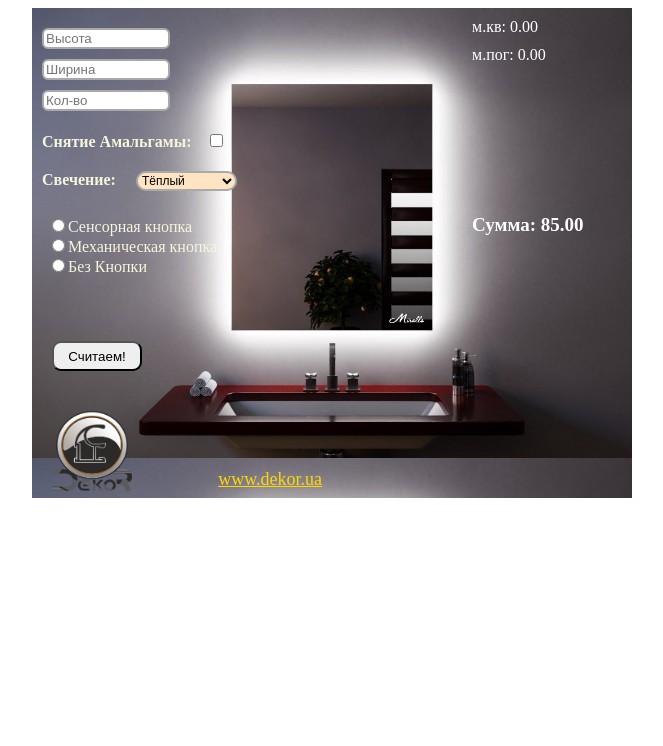
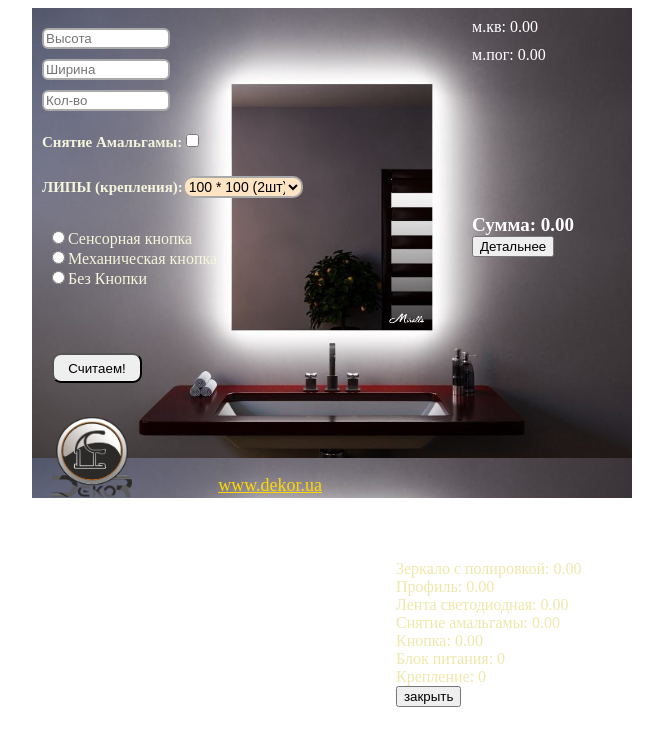
Before and after one commit to chetkiy777/lighting-mirror, a React (Create React App) app: page /#/showInfo in a window 1280 px wide. Shown: the top 746 px of the page, without its empty margins (308-971 px from the left). Built offline with nearby package versions, Linux system fonts and the light colour scheme.

Commit message:
fix button closeInfo

```diff
--- a/src/App.js
+++ b/src/App.js
@@ -3,12 +3,12 @@ import style from './style.module.css'
 import {InputData} from "./components/InputData";
 import {ResultData} from "./components/ResultData";
 import {Header} from "./components/Header";
-import {BrowserRouter, Route} from "react-router-dom";
+import {BrowserRouter, HashRouter, Route} from "react-router-dom";
 import {ShowInfo} from "./components/ShowInfo";
 
 const App = (props) => {
   return (
-      <BrowserRouter>
+      <HashRouter>
         <div className={style.wrapper}>
 
             <Header/>
@@ -18,7 +18,7 @@ const App = (props) => {
             <Route path="/showInfo" render={() => <ShowInfo/>}  />
         </div>
 
-      </BrowserRouter>
+      </HashRouter>
   )
 }
 
--- a/src/components/InputData.jsx
+++ b/src/components/InputData.jsx
@@ -1,5 +1,5 @@
 import React from "react"
-import {useDispatch} from "react-redux"
+import {useDispatch, useSelector} from "react-redux"
 import style from "./style.module.css"
 import {
     setAmalgama,
@@ -7,18 +7,38 @@ import {
     setButtonCoast,
     setMkv,
     setMpog,
-    showInfoToggle
+    showInfoToggle,
+    setPowerBlock,
+    setLipsCoast
 } from "../store/mainReducer";
-
-
-
-
 
 
 export const InputData = () => {
 
 
+    const isImage = useSelector(state => state.mainReducer.data.isAmalgama)
     const dispatch = useDispatch()
+
+    const choicePowerBlock = (mpog) => {
+        if (mpog > 2 && mpog < 0 ) {
+            dispatch(setPowerBlock(265))
+        } else if (mpog > 2 && mpog < 3 ) {
+            dispatch(setPowerBlock(290))
+        } else if (mpog > 3 && mpog < 4 ) {
+            dispatch(setPowerBlock(370))
+        } else if (mpog > 3 && mpog < 10 ) {
+            dispatch(setPowerBlock(450))
+        }
+    }
+
+    const choiceLips = (value) => {
+        if (value === "mini") {
+            dispatch(setLipsCoast(56))
+        } else if (value === "middle" || value === "large") {
+            dispatch(setLipsCoast(100))
+        }
+    }
+
 
     const handleSubmit = (e) => {
         e.preventDefault()
@@ -29,9 +49,14 @@ export const InputData = () => {
             kol: +form["kol"].value,
             isAmalgama: form["isAmalgama"].checked,
             lightType: form["select"].value,
-            btnType: form["btnType"].value
+            btnType: form["btnType"].value,
+            lips: form["select"].value
         }
 
+        choiceLips(data.lips)
+
+        const mpogLocal = ((((data.height/1000) + (data.width/1000))*data.kol)*2)
+        choicePowerBlock(mpogLocal)
 
         dispatch(setMkv(data))
         dispatch(setMpog(data))
@@ -39,7 +64,7 @@ export const InputData = () => {
         dispatch(setAmalgamaCoast(data))
         dispatch(showInfoToggle(true))
 
-        switch(data.btnType) {
+        switch (data.btnType) {
             case "sensorBtn":
                 return dispatch(setButtonCoast(550))
             case "mehanicBtn":
@@ -48,9 +73,10 @@ export const InputData = () => {
                 return dispatch(setButtonCoast(0))
         }
 
+
     }
 
-    return(
+    return (
         <div className={style.leftSide}>
 
             <form onSubmit={handleSubmit}>
@@ -59,19 +85,23 @@ export const InputData = () => {
                 <input className={style.inp} type="number" name="kol" placeholder="Кол-во"/>
 
                 <div className={style.isAmalg}>
-                    <label className={style.label} htmlFor="isAmalgama">Снятие Амальгамы: </label>
-                    <input type="checkbox" name="isAmalgama"/>
-
+                    <label className={style.label} htmlFor="isAmalgama">Снятие Амальгамы:
+                        <input type="checkbox" name="isAmalgama"/>
+                    </label>
                 </div>
 
-                <div>
-                    <label className={style.label} htmlFor="select">Свечение:</label>
+                {isImage ? <input placeholder='введите номер картинки их каталога'/> : ''
+
+                }
+
+                <div className={style.lips}>
+                    <label className={style.label} htmlFor="select">ЛИПЫ (крепления):
                     <select name="select" className={style.select}>
-                        <option value="hot">Тёплый</option>
-                        <option value="middle">Нейтральный</option>
-                        <option value="cold" >Холодный</option>
+                        <option value="mini" >100 * 100 (2шт)</option>
+                        <option value="middle" >100 * 100 (2шт)</option>
+                        <option value="large" >100 * 100 (2шт)</option>
                     </select>
-
+                    </label>
                 </div>
 
                 <div className={style.selectBtnType}>
@@ -93,5 +123,6 @@ export const InputData = () => {
             </form>
 
         </div>
+
     )
 }
--- a/src/components/ResultData.jsx
+++ b/src/components/ResultData.jsx
@@ -1,22 +1,34 @@
 import React from "react"
 import style from "./style.module.css"
-import {useSelector} from "react-redux";
+import {useSelector, useDispatch} from "react-redux";
 import {NavLink} from "react-router-dom";
+import {ShowInfo} from "./ShowInfo"
+import {showInfoToggle} from "../store/mainReducer"
+
 
 export const ResultData = () => {
 
+    const dispatch = useDispatch()
+
     const mkv = useSelector(state => state.mainReducer.mkv)
     const mpog = useSelector(state => state.mainReducer.mpog)
-    const coast = useSelector(state => state.mainReducer.coast)
-    const coastLightType = useSelector(state => state.mainReducer.coastLightType)
+    const coastAmalgama = useSelector(state => state.mainReducer.coastAmalgama)
     const profileCoast = useSelector(state => state.mainReducer.profileCoast)
     const showInfo = useSelector(state => state.mainReducer.showInfo)
+    const btnTypeCoast = useSelector(state => state.mainReducer.btnTypeCoast)
+    const coastLED = useSelector(state => state.mainReducer.coastLED)
+    const powerBlockType = useSelector(state => state.mainReducer.powerBlockType)
+    const coastLips = useSelector(state => state.mainReducer.coastLips)
+
+    const openInfo = () => {
+        dispatch(showInfoToggle(true))
+    }
 
 
 
 
-
-    let summ = (mkv * 470) + (mpog * 20) + coast + coastLightType + (mpog * profileCoast)
+    let summ = (mkv * 514) + (mpog * 29) + (mkv * coastAmalgama) + (mpog * coastLED)
+               + (mpog * profileCoast) + btnTypeCoast + powerBlockType + coastLips
 
 
 
@@ -27,7 +39,8 @@ export const ResultData = () => {
             <div className={style.results}>м.кв: {mkv.toFixed(2)}</div>
             <div className={style.results}>м.пог: {mpog.toFixed(2)}</div>
             <div className={style.summ}>Сумма: {summ.toFixed(2) }</div>
-            {showInfo ? <NavLink  to="/showInfo">Дeтальнее</NavLink> : <div> </div>}
+            <button onClick={() => openInfo()}>Детальнее</button>
+            {showInfo ? <ShowInfo/> : <div> </div>}
         </div>
     )
 }
--- a/src/components/ShowInfo.jsx
+++ b/src/components/ShowInfo.jsx
@@ -1,26 +1,38 @@
 import React from 'react'
 import style from './style.module.css'
-import {useSelector} from "react-redux";
+import {useSelector, useDispatch} from "react-redux";
+import {showInfoToggle} from "../store/mainReducer"
 
 export const ShowInfo = () => {
 
+    const dispatch = useDispatch()
+
     const mkv = useSelector(state => state.mainReducer.mkv)
     const mpog = useSelector(state => state.mainReducer.mpog)
-    const coast = useSelector(state => state.mainReducer.coast)
-    const coastLightType = useSelector(state => state.mainReducer.coastLightType)
+    const coastAmalgama = useSelector(state => state.mainReducer.coastAmalgama)
+    const coastLED = useSelector(state => state.mainReducer.coastLED)
     const profileCoast = useSelector(state => state.mainReducer.profileCoast)
     const btnTypeCoast = useSelector(state => state.mainReducer.btnTypeCoast)
+    const powerBlockType = useSelector(state => state.mainReducer.powerBlockType)
+    const coastLips = useSelector(state => state.mainReducer.coastLips)
+
+    const close = () => {
+        dispatch(showInfoToggle(false))
+    }
+
 
 
     return(
         <div className={style.showInfoBlock}>
-            <div className="resItem">Зеркало с полировкой: {(mkv * 410).toFixed(2)} </div>
+            <div className="resItem">Зеркало с полировкой: {((mkv * 514) + (mpog * 29)).toFixed(2)} </div>
             <div className="resItem">Профиль: {(mpog * profileCoast).toFixed(2)} </div>
-            <div className="resItem">Лента светодиодная: {(mpog * coastLightType).toFixed(2)} </div>
-            <div className="resItem">Снятие амальгамы: {(mkv * coast).toFixed(2)} </div>
+            <div className="resItem">Лента светодиодная: {(mpog * coastLED).toFixed(2)} </div>
+            <div className="resItem">Снятие амальгамы: {(mkv * coastAmalgama).toFixed(2)} </div>
             <div className="resItem">Кнопка: {btnTypeCoast.toFixed(2)} </div>
-            <div className="resItem">Блок питания: </div>
-            <a href="https://chetkiy777.github.io/build/">закрыть</a>
+            <div className="resItem">Блок питания: {powerBlockType} </div>
+            <div className="resItem">Крепление: {coastLips} </div>
+
+            <button onClick={() => close()}>закрыть</button>
         </div>
     )
 }
--- a/src/components/style.module.css
+++ b/src/components/style.module.css
@@ -45,12 +45,13 @@ form {
     color: white;
     margin-top: 20px;
     margin-bottom: 10px;
+    margin-left: 10px;
+    font-size: 14px;
 }
 
 .select {
     align-items: center;
-    font-size: 12px;
-    margin: 10px;
+    font-size: 14px;
     max-width: 120px;
     background: bisque;
     border-radius: 10px;
@@ -58,8 +59,7 @@ form {
 }
 
 .label {
-    margin: 10px;
-    font-size: 16px;
+    font-size: 15px;
     color: beige;
     font-weight: bold;
 }
@@ -96,13 +96,20 @@ form {
 }
 
 .showInfoBlock {
+    display: block;
     position: absolute;
     color: palegoldenrod;
-    padding-top: 330px;
-    padding-left: 390px;
+    top: 70%;
+    left: 55%;
 }
 
 .showInfoBlock a {
     color: gold;
     font-weight: bold;
 }
+
+.lips {
+    margin-top: 15px;
+    margin-bottom: 15px;
+    margin-left: 10px;
+}
--- a/src/store/mainReducer.js
+++ b/src/store/mainReducer.js
@@ -5,6 +5,11 @@ const SET_AMALGAMA_COAST = 'SET_AMALGAMA_COAST'
 const SET_LIGHT_TYPE_COAST = 'SET_LIGHT_TYPE_COAST'
 const SET_SHOW_INFO = 'SET_SHOW_INFO'
 const SET_BUTTON_COAST = 'SET_BUTTON_COAST'
+const SET_POWER_BLOCK = 'SET_POWER_BLOCK'
+const SET_LIPS_COAST = 'SET_LIPS_COAST'
+
+
+
 
 let initialState = {
     data: {
@@ -16,12 +21,13 @@ let initialState = {
     },
     mkv: 0,
     mpog: 0,
-    coast: 0,
-    summ: 0,
-    coastLightType: 85,
-    profileCoast: 75,
+    coastAmalgama: 0,
+    profileCoast: 95,
     showInfo: false,
-    btnTypeCoast: 0
+    btnTypeCoast: 0,
+    coastLED: 85,
+    powerBlockType: 0,
+    coastLips: 0
 }
 
 const mainReducer = (state = initialState, action) => {
@@ -33,13 +39,17 @@ const mainReducer = (state = initialState, action) => {
         case SET_AMALGAMA:
             return {...state, isAmalgama: action.data.isAmalgama }
         case SET_AMALGAMA_COAST:
-            return {...state, coast: action.data.isAmalgama ? state.coast = state.mkv * 205 : state.coast = 0 }
+            return {...state, coastAmalgama: action.data.isAmalgama ? state.coastAmalgama = state.mkv * 205 : state.coastAmalgama = 0 }
         case SET_LIGHT_TYPE_COAST:
             return {...state, coastLightType: state.coastLightType * state.mpog}
         case SET_SHOW_INFO:
             return {...state, showInfo: action.showInfo}
         case SET_BUTTON_COAST:
             return {...state, btnTypeCoast: action.btnTypeCoast}
+        case SET_POWER_BLOCK:
+            return {...state, powerBlockType: action.payload}
+        case SET_LIPS_COAST:
+            return {...state, coastLips: action.payload}
         default: return state
     }
 }
@@ -56,6 +66,12 @@ export const setButtonCoast = (btnTypeCoast) => ({type: SET_BUTTON_COAST, btnTyp
 
 export const showInfoToggle = (showInfo) => ({type: SET_SHOW_INFO, showInfo})
 
+export const setPowerBlock = (payload) => ({type: SET_POWER_BLOCK, payload})
+
+export const setLipsCoast = (payload) => ({type: SET_LIPS_COAST, payload})
+
+
+
 
 
 export default mainReducer
```
Also changed, not shown: package.json (+6 -5 lines), 19 other files (tests, documents, lock files or other folders).
